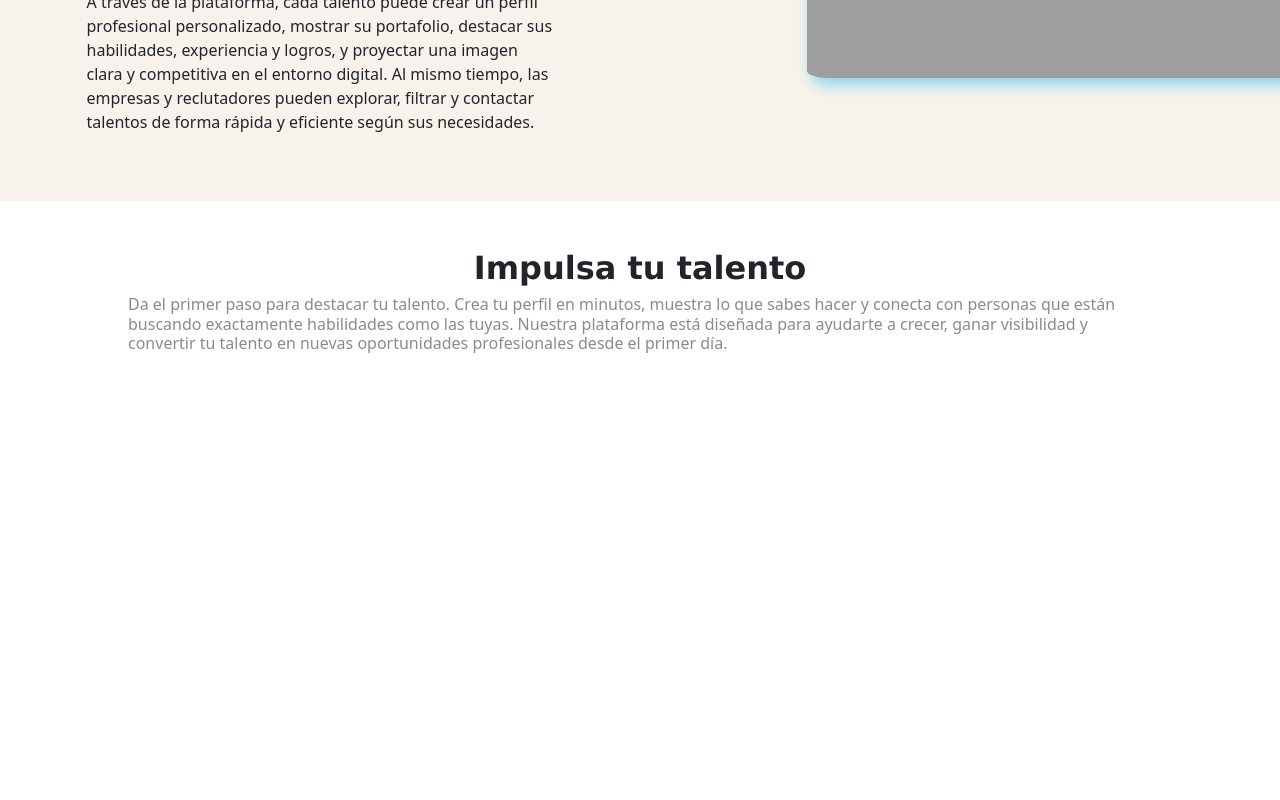
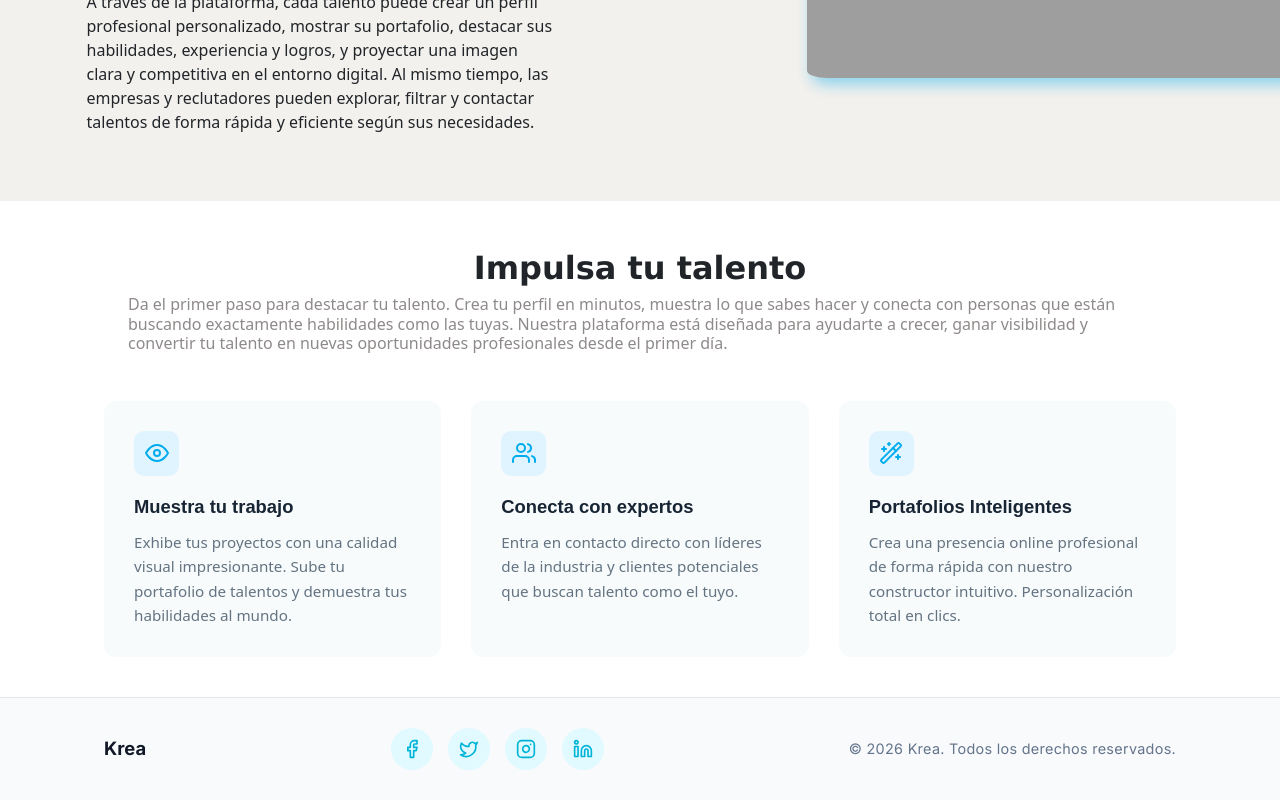
Before and after one commit to AdrianMora5232/Proyecto-Pagina-de-Talentos, a React (Vite) app: page / in a window 1280 px wide. Shown: the part 532-1332 px from the top of the page. Before the commit the page ends 893 px from the top, so only its background shows below. Built offline with nearby package versions, Linux system fonts and the light colour scheme; grey boxes are pictures that could not be loaded.

Commit message:
Se finalizo la pagina de inicio

```diff
--- a/src/Styles/InicioPagina.css
+++ b/src/Styles/InicioPagina.css
@@ -45,7 +45,7 @@ color: rgb(251, 255, 255);
   color: rgb(0, 166, 255);
 }
 .DivPresentacion{
-  background-color: rgb(247, 243, 236);
+  background-color: rgb(243, 241, 237);
   padding: 4%;
 
 }
@@ -80,3 +80,58 @@ justify-self: center;
   width: 80%;
 margin-left: 10%;
 }
+
+.FeaturesContainer {
+  display: flex;
+  justify-content: center;
+  gap: 30px;
+  margin: 40px auto;
+  padding: 0 5%;
+  max-width: 1200px;
+}
+
+.FeatureCard {
+  background-color: #f8fbfc;
+  border-radius: 12px;
+  padding: 30px;
+  flex: 1;
+  display: flex;
+  flex-direction: column;
+  transition: transform 0.3s ease;
+}
+
+.FeatureCard:hover {
+  transform: translateY(-5px);
+}
+
+.FeatureIcon {
+  background-color: #e0f4ff;
+  border-radius: 10px;
+  width: 45px;
+  height: 45px;
+  display: flex;
+  align-items: center;
+  justify-content: center;
+  margin-bottom: 20px;
+}
+
+.FeatureIcon svg {
+  width: 24px;
+  height: 24px;
+  color: #00aced;
+}
+
+.FeatureTitle {
+  font-family: 'Poppins', Arial, sans-serif;
+  color: #172433;
+  font-size: 1.15rem;
+  font-weight: 700;
+  margin-bottom: 12px;
+}
+
+.FeatureText {
+  color: #637381;
+  font-size: 0.95rem;
+  line-height: 1.6;
+  margin: 0;
+}
--- a/src/components/Footer/Footer.jsx
+++ b/src/components/Footer/Footer.jsx
@@ -5,6 +5,7 @@ import '../../styles/Footer.css';
 function Footer() {
   return (
     <footer className="footer-container">
+
       <div className="footer-content">
         <div className="footer-brand">
           Krea
@@ -17,6 +18,21 @@ function Footer() {
           <Link to="/contacto" className="footer-link">Contacto</Link>
         </nav>*/}
 
+        <div className="footer-socials">
+          <a href="#" className="social-icon" aria-label="Facebook">
+            <svg viewBox="0 0 24 24" fill="none" stroke="currentColor" strokeWidth="2" strokeLinecap="round" strokeLinejoin="round" width="20" height="20"><path d="M18 2h-3a5 5 0 0 0-5 5v3H7v4h3v8h4v-8h3l1-4h-4V7a1 1 0 0 1 1-1h3z"></path></svg>
+          </a>
+          <a href="#" className="social-icon" aria-label="Twitter">
+            <svg viewBox="0 0 24 24" fill="none" stroke="currentColor" strokeWidth="2" strokeLinecap="round" strokeLinejoin="round" width="20" height="20"><path d="M22 4s-.7 2.1-2 3.4c1.6 10-9.4 17.3-18 11.6 2.2.1 4.4-.6 6-2C3 15.5.5 9.6 3 5c2.2 2.6 5.6 4.1 9 4-.9-4.2 4-6.6 7-3.8 1.1 0 3-1.2 3-1.2z"></path></svg>
+          </a>
+          <a href="#" className="social-icon" aria-label="Instagram">
+            <svg viewBox="0 0 24 24" fill="none" stroke="currentColor" strokeWidth="2" strokeLinecap="round" strokeLinejoin="round" width="20" height="20"><rect width="20" height="20" x="2" y="2" rx="5" ry="5"></rect><path d="M16 11.37A4 4 0 1 1 12.63 8 4 4 0 0 1 16 11.37z"></path><line x1="17.5" x2="17.51" y1="6.5" y2="6.5"></line></svg>
+          </a>
+          <a href="#" className="social-icon" aria-label="LinkedIn">
+            <svg viewBox="0 0 24 24" fill="none" stroke="currentColor" strokeWidth="2" strokeLinecap="round" strokeLinejoin="round" width="20" height="20"><path d="M16 8a6 6 0 0 1 6 6v7h-4v-7a2 2 0 0 0-2-2 2 2 0 0 0-2 2v7h-4v-7a6 6 0 0 1 6-6z"></path><rect width="4" height="12" x="2" y="9"></rect><circle cx="4" cy="4" r="2"></circle></svg>
+          </a>
+        </div>
+
         <div className="footer-copy">
           © 2026 Krea. Todos los derechos reservados.
         </div>
--- a/src/components/InicioPagina.jsx
+++ b/src/components/InicioPagina.jsx
@@ -53,6 +53,31 @@ function InicioPagina() {
           Nuestra plataforma está diseñada para ayudarte a crecer, ganar visibilidad y convertir tu talento en nuevas oportunidades profesionales desde el primer día.</h4>
       </div>
 
+       {/* Div de cartas */}
+      <div className='FeaturesContainer'>
+        <div className='FeatureCard'>
+          <div className='FeatureIcon'>
+            <svg viewBox="0 0 24 24" fill="none" stroke="currentColor" strokeWidth="2" strokeLinecap="round" strokeLinejoin="round"><path d="M1 12s4-8 11-8 11 8 11 8-4 8-11 8-11-8-11-8z"></path><circle cx="12" cy="12" r="3"></circle></svg>
+          </div>
+          <h3 className='FeatureTitle'>Muestra tu trabajo</h3>
+          <p className='FeatureText'>Exhibe tus proyectos con una calidad visual impresionante. Sube tu portafolio de talentos y demuestra tus habilidades al mundo.</p>
+        </div>
+        <div className='FeatureCard'>
+          <div className='FeatureIcon'>
+            <svg viewBox="0 0 24 24" fill="none" stroke="currentColor" strokeWidth="2" strokeLinecap="round" strokeLinejoin="round"><path d="M17 21v-2a4 4 0 0 0-4-4H5a4 4 0 0 0-4 4v2"></path><circle cx="9" cy="7" r="4"></circle><path d="M23 21v-2a4 4 0 0 0-3-3.87"></path><path d="M16 3.13a4 4 0 0 1 0 7.75"></path></svg>
+          </div>
+          <h3 className='FeatureTitle'>Conecta con expertos</h3>
+          <p className='FeatureText'>Entra en contacto directo con líderes de la industria y clientes potenciales que buscan talento como el tuyo.</p>
+        </div>
+        <div className='FeatureCard'>
+          <div className='FeatureIcon'>
+            <svg viewBox="0 0 24 24" fill="none" stroke="currentColor" strokeWidth="2" strokeLinecap="round" strokeLinejoin="round"><path d="m21.64 3.64-1.28-1.28a1.21 1.21 0 0 0-1.72 0L2.36 18.64a1.21 1.21 0 0 0 0 1.72l1.28 1.28a1.2 1.2 0 0 0 1.72 0L21.64 5.36a1.2 1.2 0 0 0 0-1.72Z"></path><path d="m14 7 3 3"></path><path d="M5 6v4"></path><path d="M19 14v4"></path><path d="M10 2v2"></path><path d="M7 8H3"></path><path d="M21 16h-4"></path><path d="M11 3H9"></path></svg>
+          </div>
+          <h3 className='FeatureTitle'>Portafolios Inteligentes</h3>
+          <p className='FeatureText'>Crea una presencia online profesional de forma rápida con nuestro constructor intuitivo. Personalización total en clics.</p>
+        </div>
+      </div>
+
 
 
 
--- a/src/pages/Inicio.jsx
+++ b/src/pages/Inicio.jsx
@@ -1,11 +1,13 @@
 
 import InicioPagina from "../components/InicioPagina"
+import Footer from "../components/Footer/Footer"
+
 function Inicio() {
     return(
         <>
 
 <InicioPagina/>
-
+ <Footer/>
 
 
         </>
--- a/src/pages/PaguinaIniciar.jsx
+++ b/src/pages/PaguinaIniciar.jsx
@@ -1,9 +1,12 @@
 import React from 'react'
 import IniciarSesion from '../components/IniciarSesion'
+
+
 function PaguinaIniciar() {
   return (
     <div>
    <IniciarSesion/>
+
     </div>
   )
 }
--- a/src/styles/Footer.css
+++ b/src/styles/Footer.css
@@ -59,6 +59,12 @@
   }
 }
 
+.footer-socials {
+  display: flex;
+  gap: 15px;
+  align-items: center;
+}
+
 
 .pie-pagina{
   position: relative;
```
